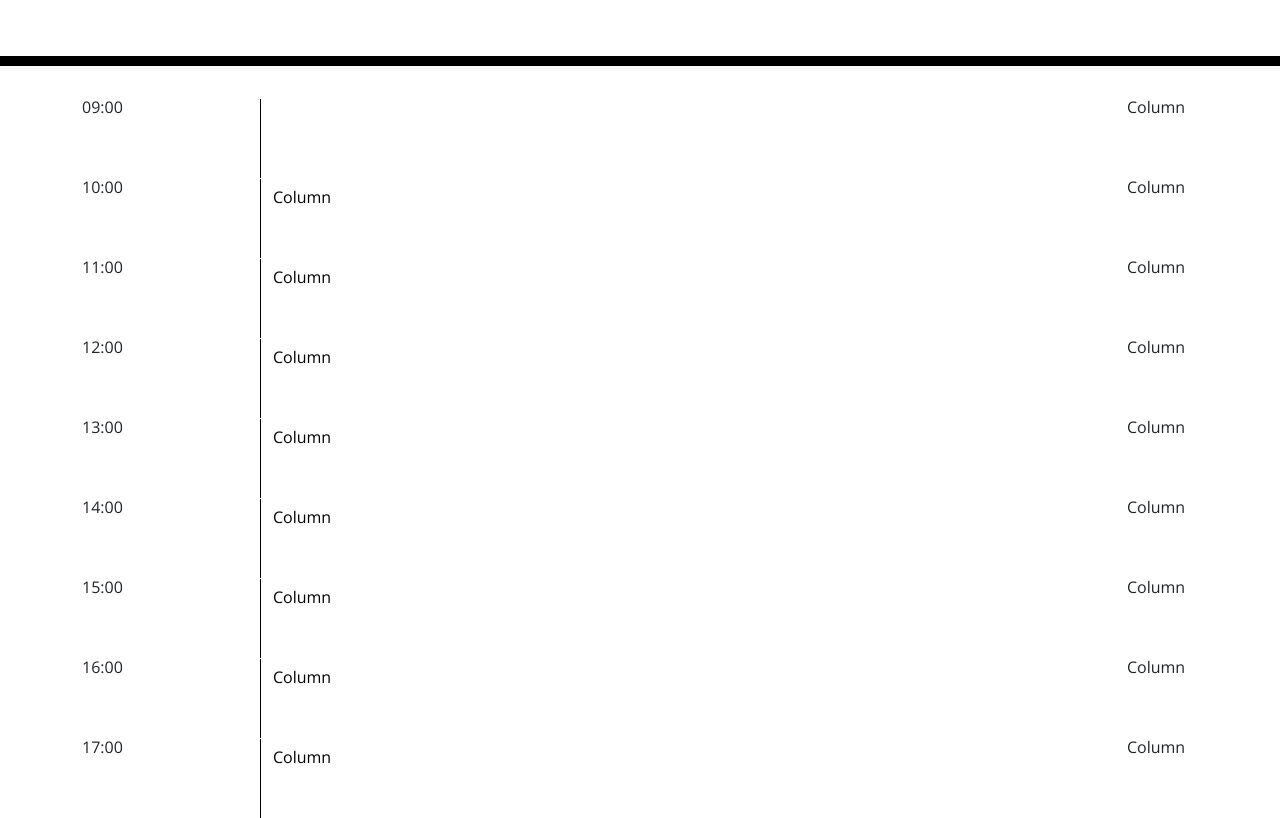
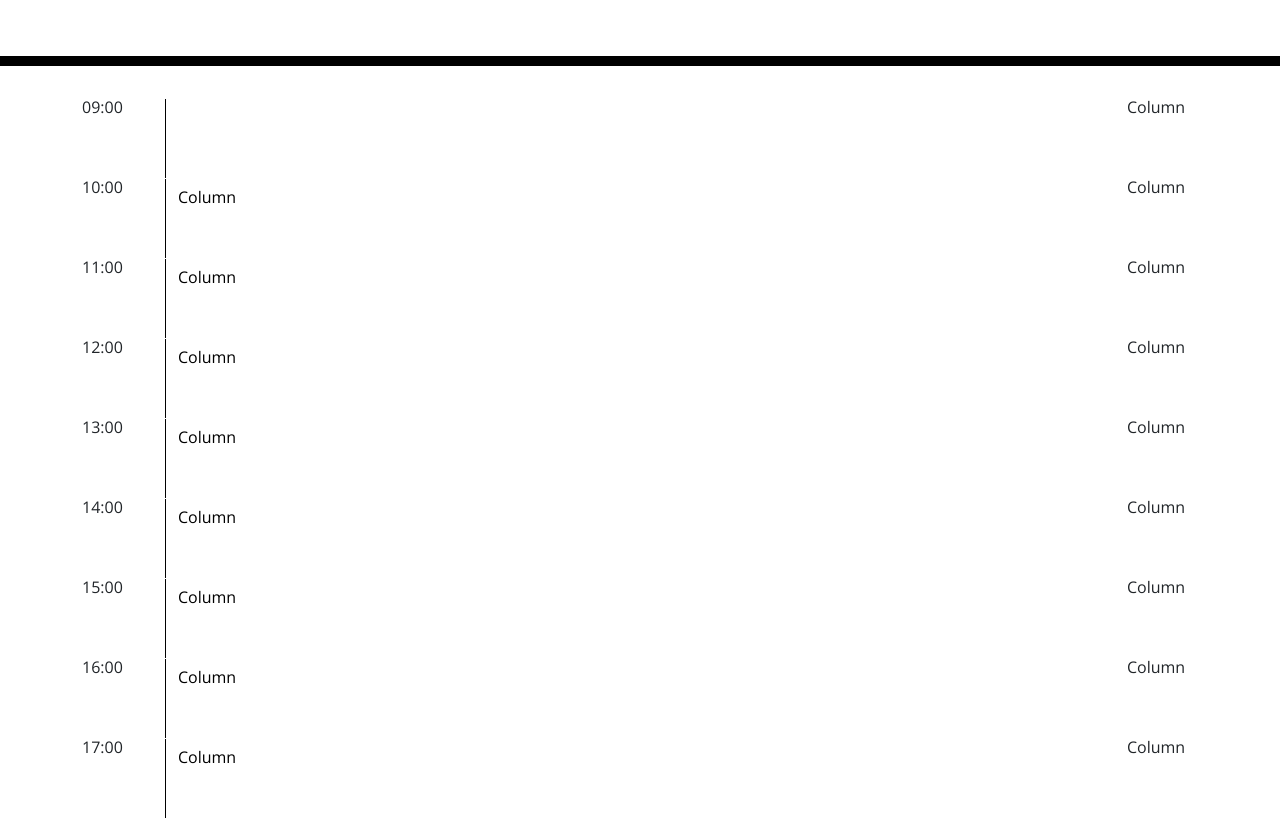
Before and after one commit to cyberrie/Daily-Planner, a plain HTML site: page final/index.html in a window 1280 px wide. Shown: the part 247-1065 px from the top of the page. Drawn offline with nearby package versions, Linux system fonts and the light colour scheme.

Commit message:
columns changed to 1-10-1 on lg-screen size

```diff
--- a/final/index.html
+++ b/final/index.html
@@ -39,56 +39,56 @@
     <div class="container" id="timeblock-grid">
       <!-- Timeblocks go here -->
       <div class="row" id="timeblock1">
-        <div class="col-lg-2">09:00</div>
-        <textarea class="col-lg-9" id="9AM"></textarea>
+        <div class="col-lg-1">09:00</div>
+        <textarea class="col-lg-10" id="9AM"></textarea>
         <div class="col-lg-1">Column</div>
       </div>
 
       <div class="row" id="timeblock2">
-        <div class="col-lg-2">10:00</div>
-        <textarea class="col-lg-9">Column</textarea>
+        <div class="col-lg-1">10:00</div>
+        <textarea class="col-lg-10">Column</textarea>
         <div class="col-lg-1">Column</div>
       </div>
 
       <div class="row" id="timeblock3">
-        <div class="col-lg-2">11:00</div>
-        <textarea class="col-lg-9">Column</textarea>
+        <div class="col-lg-1">11:00</div>
+        <textarea class="col-lg-10">Column</textarea>
         <div class="col-lg-1">Column</div>
       </div>
 
       <div class="row" id="timeblock4">
-        <div class="col-lg-2">12:00</div>
-        <textarea class="col-lg-9">Column</textarea>
+        <div class="col-lg-1">12:00</div>
+        <textarea class="col-lg-10">Column</textarea>
         <div class="col-lg-1">Column</div>
       </div>
 
       <div class="row" id="timeblock5">
-        <div class="col-lg-2">13:00</div>
-        <textarea class="col-lg-9">Column</textarea>
+        <div class="col-lg-1">13:00</div>
+        <textarea class="col-lg-10">Column</textarea>
         <div class="col-lg-1">Column</div>
       </div>
 
       <div class="row" id="timeblock6">
-        <div class="col-lg-2">14:00</div>
-        <textarea class="col-lg-9">Column</textarea>
+        <div class="col-lg-1">14:00</div>
+        <textarea class="col-lg-10">Column</textarea>
         <div class="col-lg-1">Column</div>
       </div>
 
       <div class="row" id="timeblock7">
-        <div class="col-lg-2">15:00</div>
-        <textarea class="col-lg-9">Column</textarea>
+        <div class="col-lg-1">15:00</div>
+        <textarea class="col-lg-10">Column</textarea>
         <div class="col-lg-1">Column</div>
       </div>
 
       <div class="row" id="timeblock8">
-        <div class="col-lg-2">16:00</div>
-        <textarea class="col-lg-9">Column</textarea>
+        <div class="col-lg-1">16:00</div>
+        <textarea class="col-lg-10">Column</textarea>
         <div class="col-lg-1">Column</div>
       </div>
 
       <div class="row" id="timeblock9">
-        <div class="col-lg-2">17:00</div>
-        <textarea class="col-lg-9">Column</textarea>
+        <div class="col-lg-1">17:00</div>
+        <textarea class="col-lg-10">Column</textarea>
         <div class="col-lg-1">Column</div>
       </div>
     </div>
```
